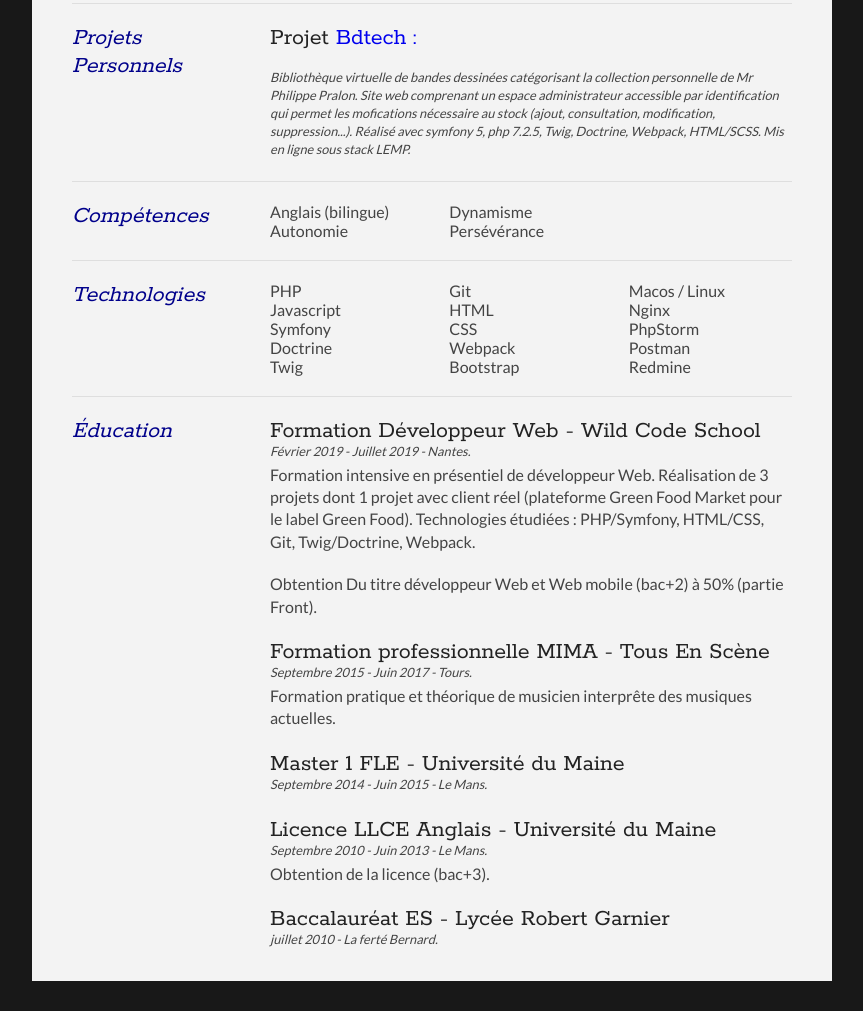
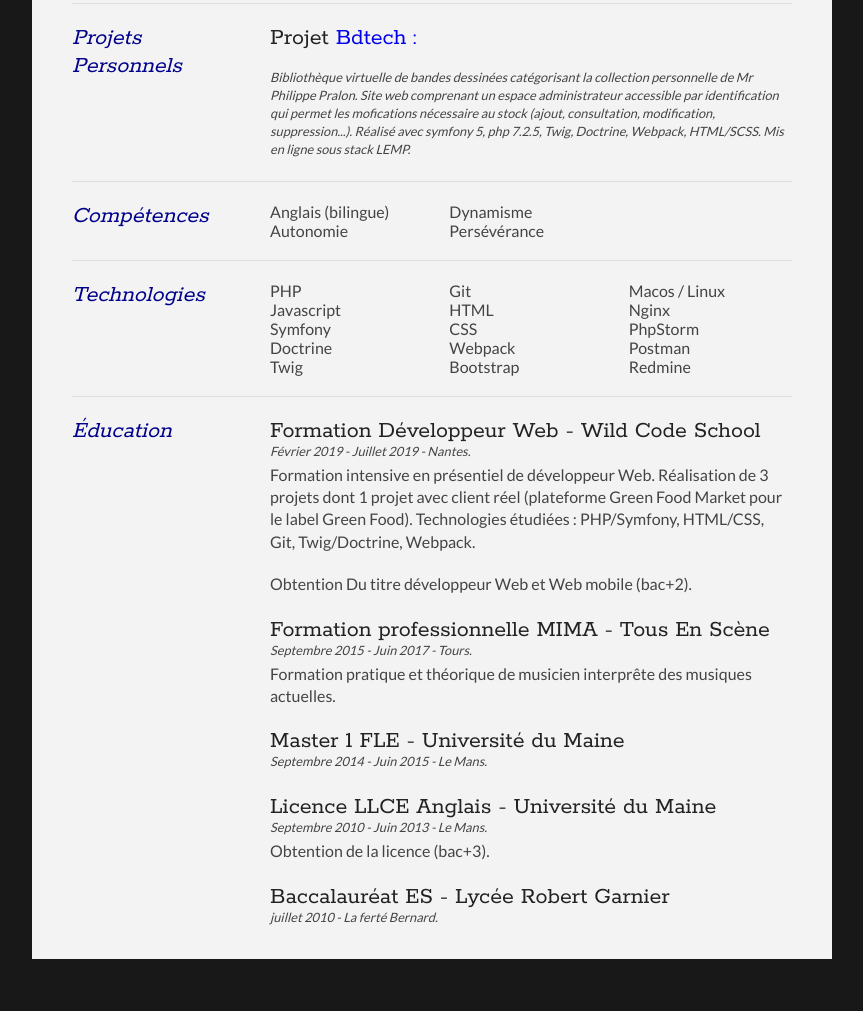
Before and after one commit to ArthurP44/online_resume, a plain HTML site: page index.html in a window 1280 px wide. Shown: the part 916-1927 px from the top of the page, without its empty margins (208-1071 px from the left). After the commit the page ends 1905 px from the top, so only its background shows below. Drawn offline with Linux system fonts and the light colour scheme.

Commit message:
update obtention titre dev web

```diff
--- a/index.html
+++ b/index.html
@@ -177,7 +177,7 @@
                     <p class="subDetails">Février 2019 - Juillet 2019 - Nantes.</p>
                     <p>Formation intensive en présentiel de développeur Web. Réalisation de 3 projets dont 1 projet avec client réel (plateforme Green Food Market pour le label Green Food).
                         Technologies étudiées : PHP/Symfony, HTML/CSS, Git, Twig/Doctrine, Webpack. </p>
-                    <p>Obtention Du titre développeur Web et Web mobile (bac+2) à 50% (partie Front).</p>
+                    <p>Obtention Du titre développeur Web et Web mobile (bac+2).</p>
                 </article>
 
                 <article>
```
